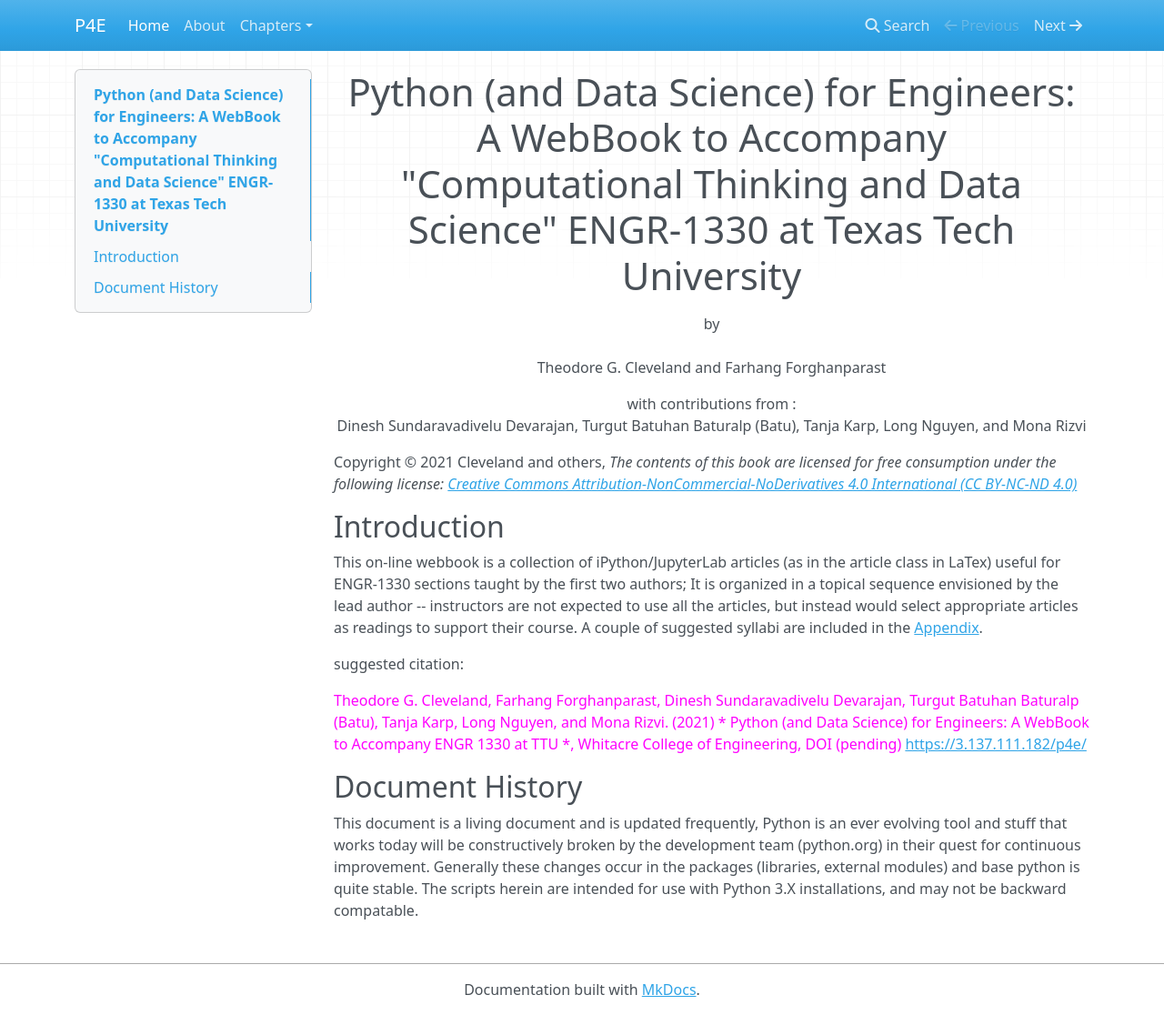
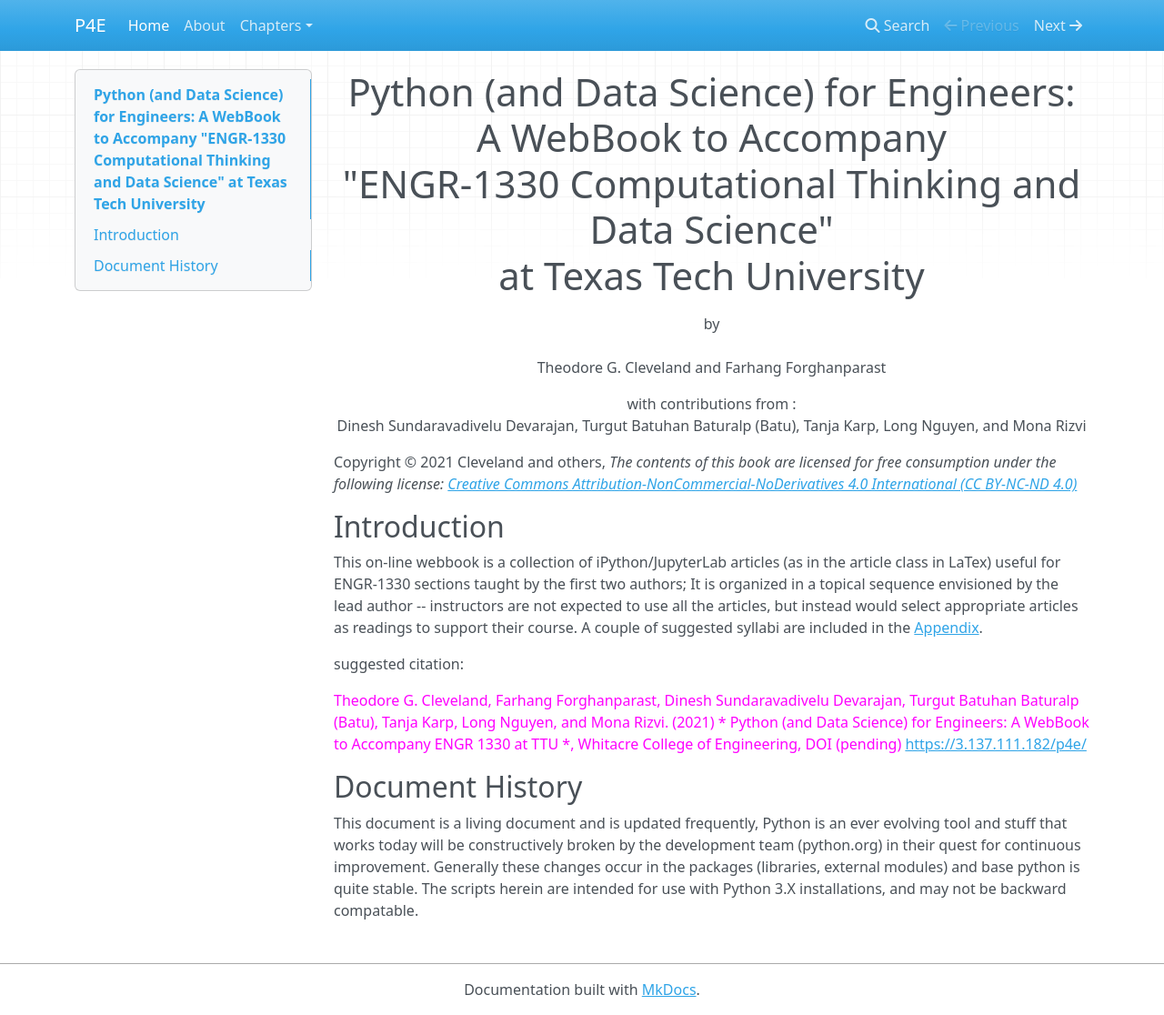
Before and after one commit to dustykat/p4e, an MkDocs documentation site: the page built from docs/index.md, in a window 1280 px wide and 1116 px high. Shown: the whole window at 91% size. Built offline with MkDocs 1.6.1, drawn with Linux system fonts in a browser that asks for light colours; nearby versions of some CDN libraries.

```diff
--- a/docs/index.md
+++ b/docs/index.md
@@ -1,4 +1,4 @@
-# <p style="text-align:center">Python (and Data Science) for Engineers: <br> A WebBook to Accompany "Computational Thinking and Data Science" ENGR-1330 at Texas Tech University </p>
+# <p style="text-align:center">Python (and Data Science) for Engineers: <br> A WebBook to Accompany <br> "ENGR-1330 Computational Thinking and Data Science" <br> at Texas Tech University </p>
 
 <p style="text-align:center">by <br><br>Theodore G. Cleveland and Farhang Forghanparast<br></p>
 
```
Also changed, not shown: site/index.html, site/search/search_index.json, 1 other file.
